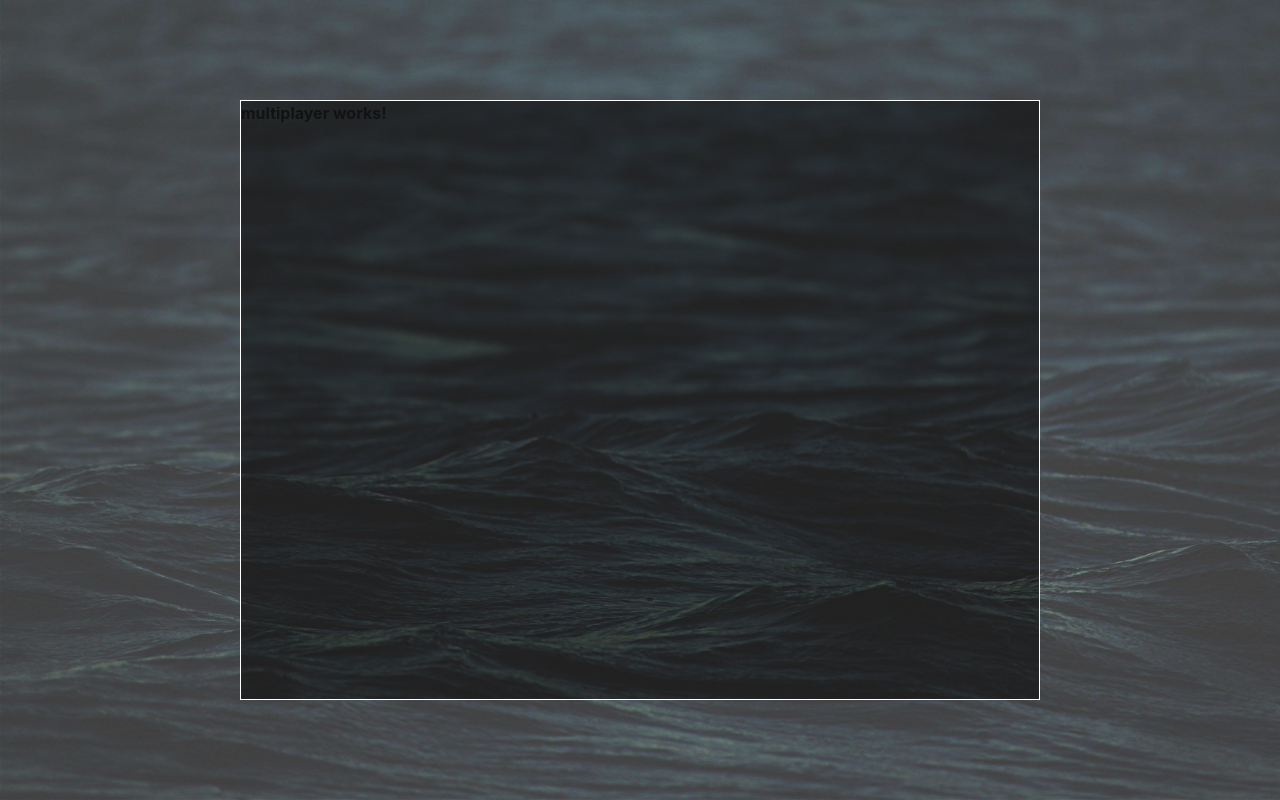
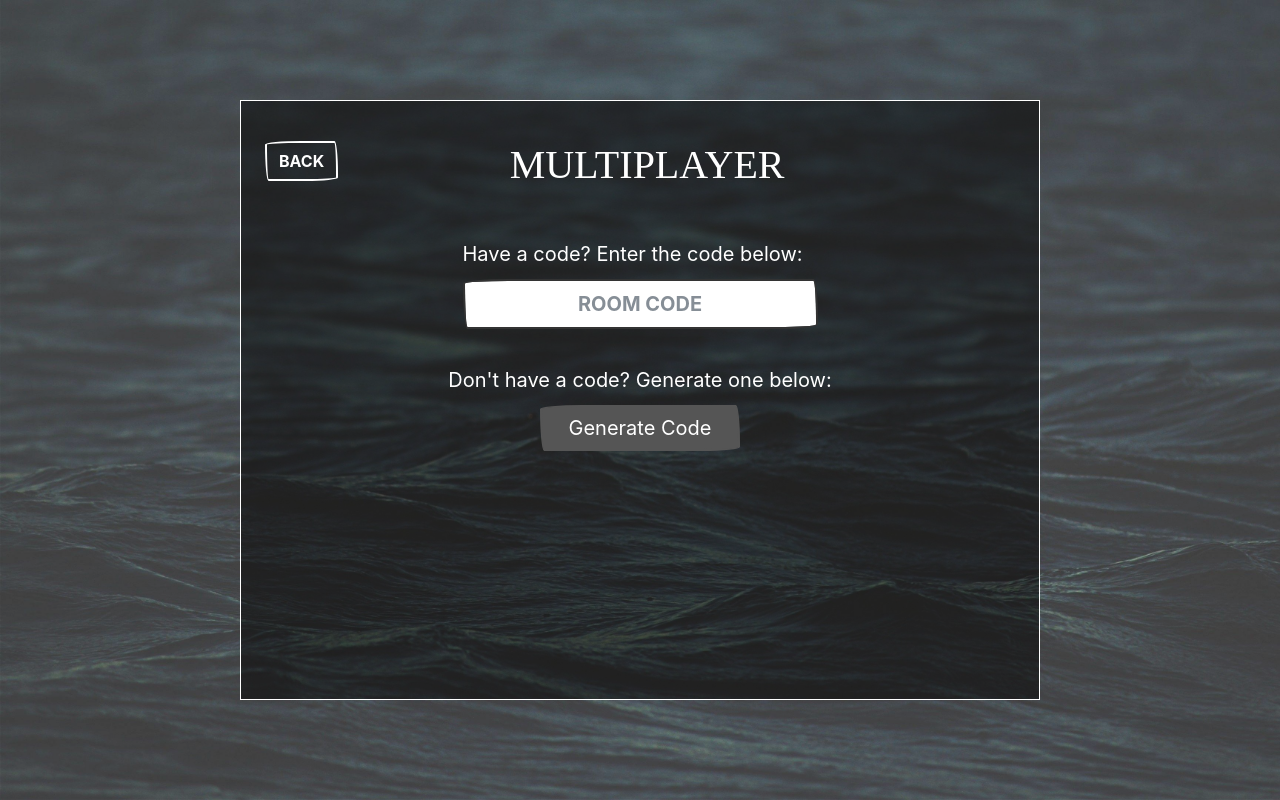
Before and after one commit to rodrafer/battleship, an Angular app: page /multiplayer/12345 in a window 1280 px wide. Built offline with nearby package versions, Linux system fonts and the light colour scheme; a web font is replaced by a local one.

Commit message:
Implementing Multiplayer Component

```diff
--- a/src/app/app.module.ts
+++ b/src/app/app.module.ts
@@ -1,5 +1,6 @@
 import { NgModule } from '@angular/core';
 import { BrowserModule } from '@angular/platform-browser';
+import { FormsModule } from '@angular/forms';
 
 import { AppRoutingModule } from './app-routing.module';
 import { AppComponent } from './app.component';
@@ -25,7 +26,8 @@ import { FleetDistributionService } from './services/fleet-distribution.service'
   ],
   imports: [
     BrowserModule,
-    AppRoutingModule
+    AppRoutingModule,
+    FormsModule
   ],
   providers: [FleetDistributionService],
   bootstrap: [AppComponent]
--- a/src/app/difficulty/difficulty.component.html
+++ b/src/app/difficulty/difficulty.component.html
@@ -1,4 +1,4 @@
-<div id="component-wrapper" class="wrapper">
+<div id="difficulty-wrapper" class="wrapper">
 
     <div id="difficulty-header" class="header" *ngIf="!isLoading">
         <a routerLink="/main-menu" id="back-route" class="back-button">
--- a/src/app/final-results/final-results.component.html
+++ b/src/app/final-results/final-results.component.html
@@ -1,4 +1,4 @@
-<div id="component-wrapper" class="wrapper" [ngSwitch]="haveWon">
+<div id="reults-wrapper" class="wrapper" [ngSwitch]="haveWon">
     <div id="success-case" class="case-container" *ngSwitchCase="true">
         <h1 id="title-success" class="title text-success">CONGRATULATIONS CAPTAIN</h1>
         <h2 id="subtitle-success" class="subtitle text-success">You have won!</h2>
--- a/src/app/game-board/game-board.component.html
+++ b/src/app/game-board/game-board.component.html
@@ -1,4 +1,4 @@
-<div id="component-wrapper" class="wrapper" *ngIf="turnsLeft !== 0 && numberOfStrikes !== shipPositions.length">
+<div id="game-wrapper" class="wrapper" *ngIf="turnsLeft !== 0 && numberOfStrikes !== shipPositions.length">
     <div id="difficulty-header" class="header-container">
         <a routerLink="/main-menu" id="back-route" class="back-button">
             <button id="back-button" type="button" class="btn btn-outline-primary" (click)="onBackClicked()">BACK</button>
@@ -92,7 +92,7 @@
         <span id="user" class="badge badge-pill badge-success">My user</span>
     </div>
 
-    <div id="save-button" class="button-container">
+    <div id="save-button" class="button-container" *ngIf="!isMultiplayer">
         <a routerLink="/main-menu" id="save-route" class="save-game">
             <button id="save-button" type="button" class="btn btn-secondary" (click)="onSaveClicked()">SAVE GAME</button>
         </a>
--- a/src/app/game-board/game-board.component.ts
+++ b/src/app/game-board/game-board.component.ts
@@ -50,6 +50,9 @@ export class GameBoardComponent implements OnInit {
         break;
       case 'Almirant':
         this.turnsLeft = 50;
+        break;
+      case 'Multiplayer':
+        this.isMultiplayer = true;
         break;
     }
     if (this.isLoadedGame) {
--- a/src/app/main-menu/main-menu.component.html
+++ b/src/app/main-menu/main-menu.component.html
@@ -1,4 +1,4 @@
-<div id="component-wrapper" class="wrapper">
+<div id="menu-wrapper" class="wrapper">
     <h1 id="app-title" class="main-title">{{menuTitle | uppercase}}</h1>
 
     <div id="menu-options" class="menu-container">
--- a/src/app/multiplayer/multiplayer.component.html
+++ b/src/app/multiplayer/multiplayer.component.html
@@ -1 +1,77 @@
-<p>multiplayer works!</p>
+<div id="multiplayer-wrapper" class="wrapper">
+    <div id="multiplayer-header" class="header-container">
+        <a routerLink="/main-menu" id="back-route" class="back-button">
+            <button id="back-button" type="button" class="btn btn-outline-primary">BACK</button>
+        </a>
+        <h1 id="multiplayer-title" class="title">MULTIPLAYER</h1>
+    </div>
+
+    <div id="enter-code-wrapper" class="enter-code-container">
+        <div id="enter-code-form" class="form-group">
+            <label id="enter-code-label"
+                   class="col-form-label col-form-label-lg"
+                   for="inputLarge">
+                Have a code? Enter the code below:
+            </label>
+            <input #enterCode
+                   id="enter-code-input"
+                   class="form-control form-control-lg"
+                   type="text"
+                   placeholder="Room Code"
+                   id="inputLarge"
+                   minlength="8"
+                   maxlength="8"
+                   style="text-align: center; text-transform: uppercase;"
+                   [(ngModel)]="roomCode"
+                   [disabled]="isInputDisabled"
+                   (keypress)="onInputKeypress(enterCode.value)">
+        </div>
+    </div>
+
+    <div id="generate-code-wrapper" class="generate-code-container">
+        <div id="generate-code-form" class="form-group">
+            <label id="generate-code-label"
+                   class="col-form-label col-form-label-lg"
+                   for="generate-code-button">
+                Don't have a code? Generate one below:
+            </label>
+            <button id="generate-code-button"
+                    type="button"
+                    class="btn btn-secondary"
+                    (click)="onGenerateCodeClicked()">
+                Generate Code
+            </button>
+        </div>
+
+        <div id="generated-code-form" class="form-group" *ngIf="codeGenerated">
+            <label id="generated-code-label" class="control-label">Your Room Code:</label>
+            <div id="generated-code-container" class="form-group">
+                <div id="generated-code-box" class="input-group mb-3">
+                    <input id="generated-code-input"
+                           type="text"
+                           class="form-control"
+                           style="text-align: center; text-transform: uppercase;"
+                           [(ngModel)]="roomCode"
+                           readonly="">
+                    <div id="copy-code-box" class="input-group-append">
+                        <button id="copy-code"
+                                type="button"
+                                class="input-group-text"
+                                (click)="onCopyClicked()">Copy</button>
+                    </div>
+                </div>
+            </div>
+        </div>
+    </div>
+
+    <div id="join-room" class="button-container">
+        <button id="enter-room-button"
+                type="button"
+                class="btn btn-success"
+                *ngIf="joinButtonVisible"
+                (click)="onJoinRoomClicked()"
+                [disabled]="joinButtonDisabled">
+            Join Room
+        </button>
+    </div>
+</div>
--- a/src/app/multiplayer/multiplayer.component.scss
+++ b/src/app/multiplayer/multiplayer.component.scss
@@ -0,0 +1,75 @@
+.wrapper {
+    position: relative;
+    height: 600px;
+    display: flex;
+    flex-direction: column;
+    justify-content: flex-start;
+    align-items: center;
+
+    .header-container {
+        width: 800px;
+        margin: 40px;
+
+        #back-button {
+            position: relative;
+            float: left;
+            color: white;
+            border-color: white;
+            font-weight: bold;
+            margin-left: 25px;
+            z-index: 1;
+        }
+
+        .title {
+            position: relative;
+            color: white;
+            margin-bottom: 0;
+            text-align: center;
+            right: 42px;
+        }
+    }
+
+    .enter-code-container {
+        margin-bottom: 5px;
+
+        #enter-code-label {
+            color: white;
+            font-weight: normal;
+        }
+    }
+
+    .generate-code-container {
+        margin-top: 5px;
+
+        .form-group {
+            display: flex;
+            flex-direction: column;
+            justify-content: center;
+            align-items: center;
+
+            #generate-code-label {
+                color: white;
+                font-weight: normal;
+            }
+
+            #generate-code-button {
+                width: 200px;
+                font-size: 20px;
+            }
+
+            #generated-code-label {
+                color: white;
+                font-weight: normal;
+            }
+
+            input {
+                text-align: center;
+            }
+        }
+    }
+
+    #enter-room-button {
+        width: 200px;
+        font-size: 20px;
+    }
+}
--- a/src/app/multiplayer/multiplayer.component.ts
+++ b/src/app/multiplayer/multiplayer.component.ts
@@ -1,4 +1,6 @@
 import { Component, OnInit } from '@angular/core';
+import { Router } from '@angular/router';
+import { v4 as uuidv4 } from 'uuid';
 
 @Component({
   selector: 'app-multiplayer',
@@ -6,10 +8,47 @@ import { Component, OnInit } from '@angular/core';
   styleUrls: ['./multiplayer.component.scss']
 })
 export class MultiplayerComponent implements OnInit {
+  codeGenerated = false;
+  roomCode = '';
+  isInputDisabled = false;
+  joinButtonVisible = false;
+  joinButtonDisabled = false;
 
-  constructor() { }
+  constructor(private router: Router) { }
 
   ngOnInit(): void {
   }
 
+  onInputKeypress(inputValue: string): void {
+    let input = document.getElementsByClassName('form-control-lg');
+    if (inputValue.length === 8) {
+      input.item(0).classList.remove('is-invalid');
+      input.item(0).classList.add('is-valid');
+      this.joinButtonVisible = true;
+    } else {
+      input.item(0).classList.add('is-invalid');
+    }
+  }
+
+  onGenerateCodeClicked(): void {
+    this.roomCode = uuidv4().slice(0, 8).toUpperCase();
+    this.codeGenerated = true;
+    this.joinButtonVisible = true;
+  }
+
+  onCopyClicked(): void {
+    let copyText = document.getElementById("generated-code-input") as HTMLInputElement;
+    copyText.select();
+    document.execCommand("copy");
+  }
+
+  onJoinRoomClicked(): void {
+    this.joinButtonDisabled = true;
+    let joinButton = document.getElementById('enter-room-button');
+    joinButton.textContent = 'Waiting the enemy to join...';
+    joinButton.style.width = 'auto';
+    setTimeout(() => {
+      this.router.navigate(['game-board/Multiplayer/12345'])
+    }, 5000);
+  }
 }
--- a/src/app/played-games/played-games.component.html
+++ b/src/app/played-games/played-games.component.html
@@ -1,4 +1,4 @@
-<div id="component-wrapper" class="wrapper" [ngSwitch]="typeOfGame">
+<div id="games-wrapper" class="wrapper" [ngSwitch]="typeOfGame">
     <div id="games-header" class="header-container" *ngIf="!isLoading">
         <a routerLink="/main-menu" id="back-route" class="back-button">
             <button id="back-button" type="button" class="btn btn-outline-primary">BACK</button>
--- a/src/app/services/fleet-distribution.service.ts
+++ b/src/app/services/fleet-distribution.service.ts
@@ -260,6 +260,4 @@ export class FleetDistributionService {
     this.forbiddenPoints = [];
     console.log(this.forbiddenPoints);
   }
-
-
 }
```
